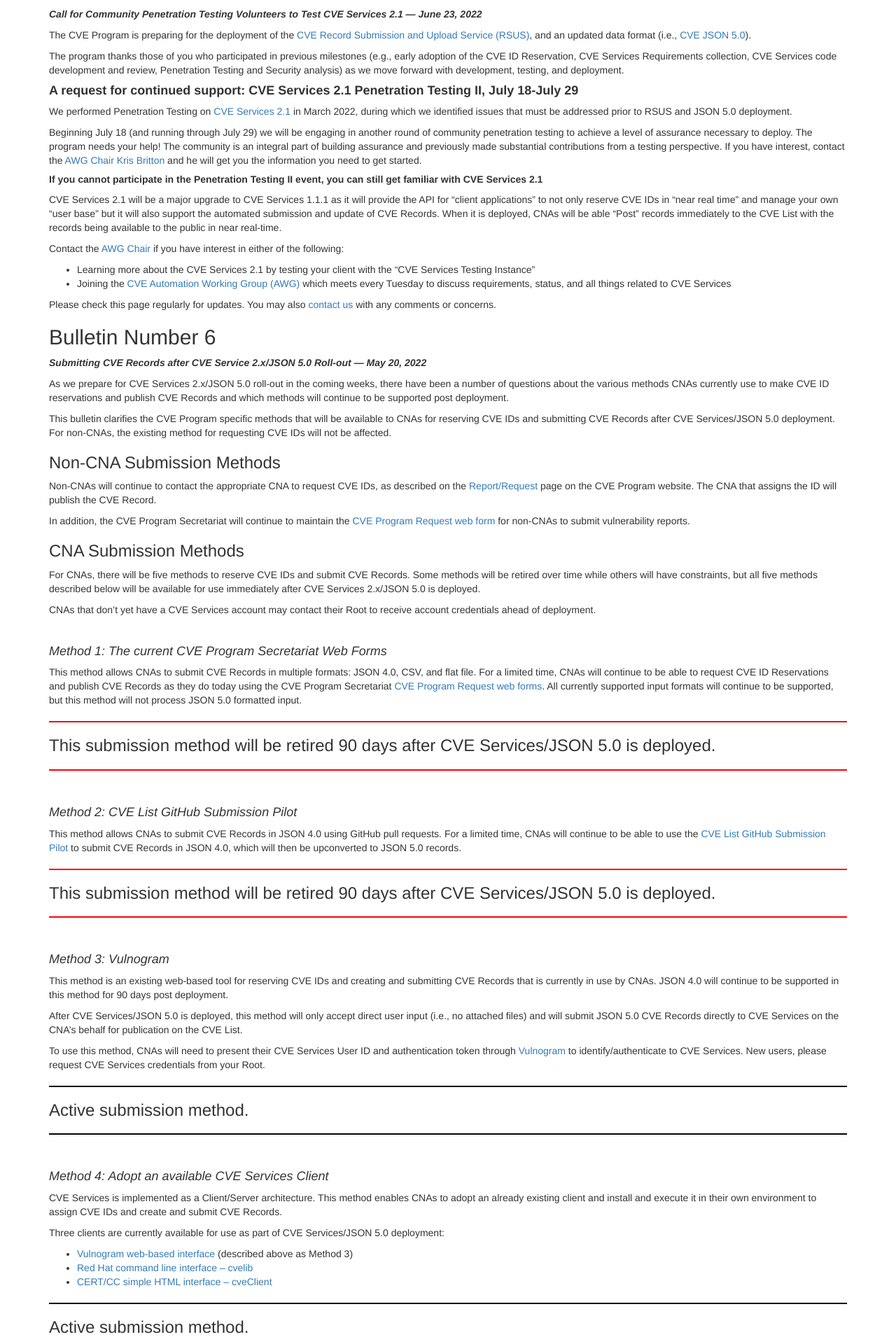
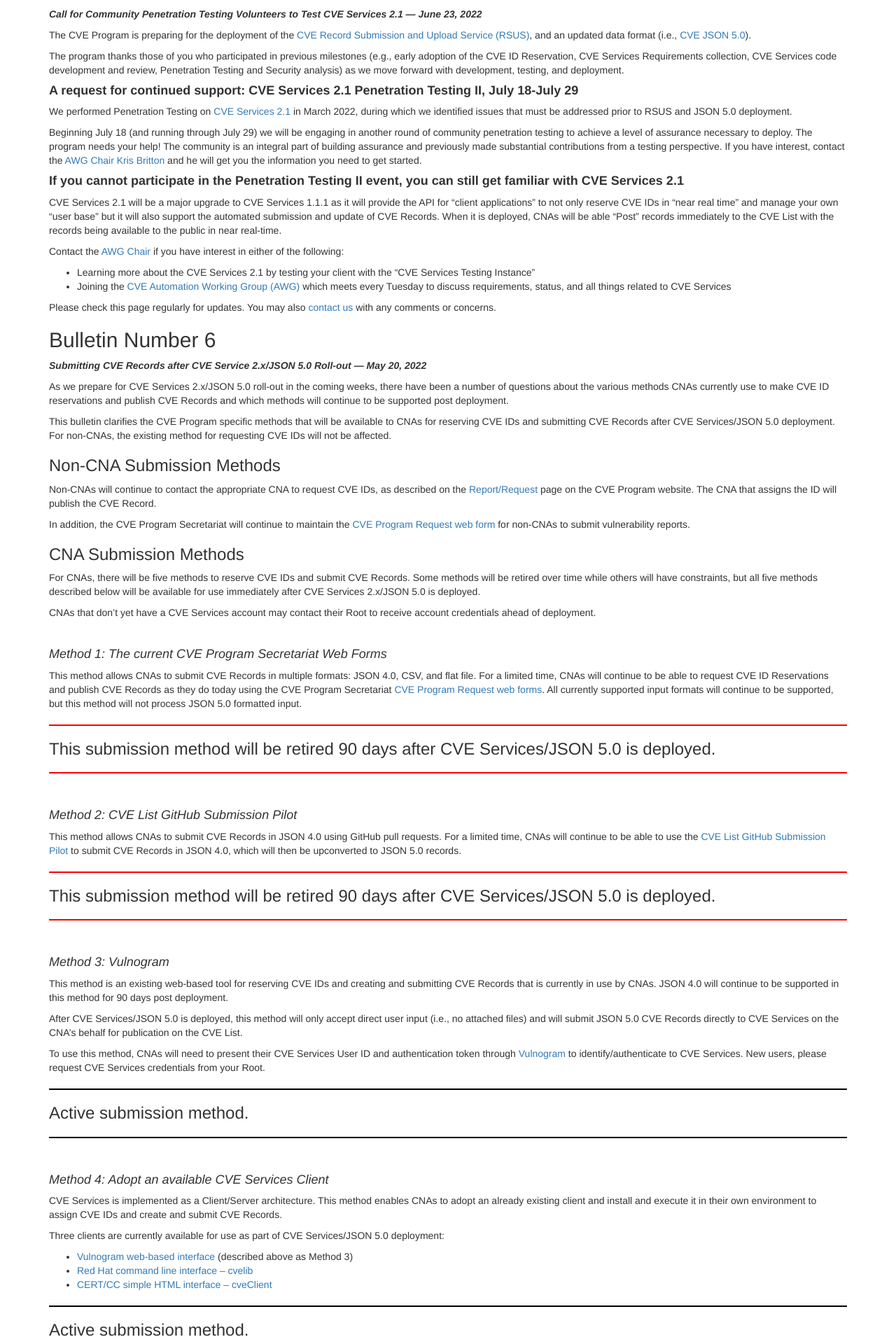
Before and after one commit to CVEProject/cveproject.github.io, a Jekyll site: the page built from automation-transition.md, in a window 1280 px wide. Shown: the part 541-2461 px from the top of the page at 70% size. Built offline with Jekyll 4.4.1, drawn with Linux system fonts in a browser that asks for light colours; nearby versions of some CDN libraries.

```diff
--- a/automation-transition.md
+++ b/automation-transition.md
@@ -26,7 +26,7 @@ We performed Penetration Testing on [CVE Services 2.1](/automation-cve-services#
 
 Beginning July 18 (and running through July 29) we will be engaging in another round of community penetration testing to achieve a level of assurance necessary to deploy. The program needs your help! The community is an integral part of building assurance and previously made substantial contributions from a testing perspective. If you have interest, contact the [AWG Chair Kris Britton](rbritton@mitre.org) and he will get you the information you need to get started.
 
-##### <strong>If you cannot participate in the Penetration Testing II event, you can still get familiar with CVE Services 2.1</strong>
+#### <strong>If you cannot participate in the Penetration Testing II event, you can still get familiar with CVE Services 2.1</strong>
 
 CVE Services 2.1 will be a major upgrade to CVE Services 1.1.1 as it will provide the API for “client applications” to not only reserve CVE IDs in “near real time” and manage your own “user base” but it will also support the automated submission and update of CVE Records. When it is deployed, CNAs will be able “Post” records immediately to the CVE List with the records being available to the public in near real-time.
 
```
